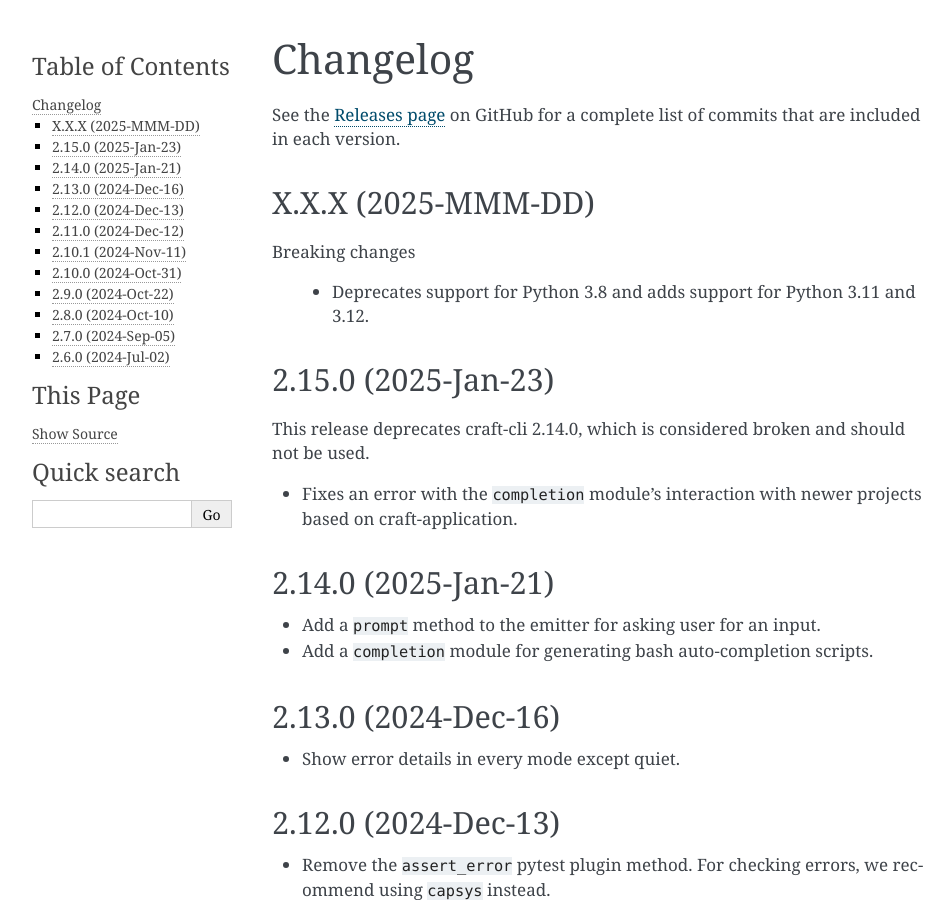
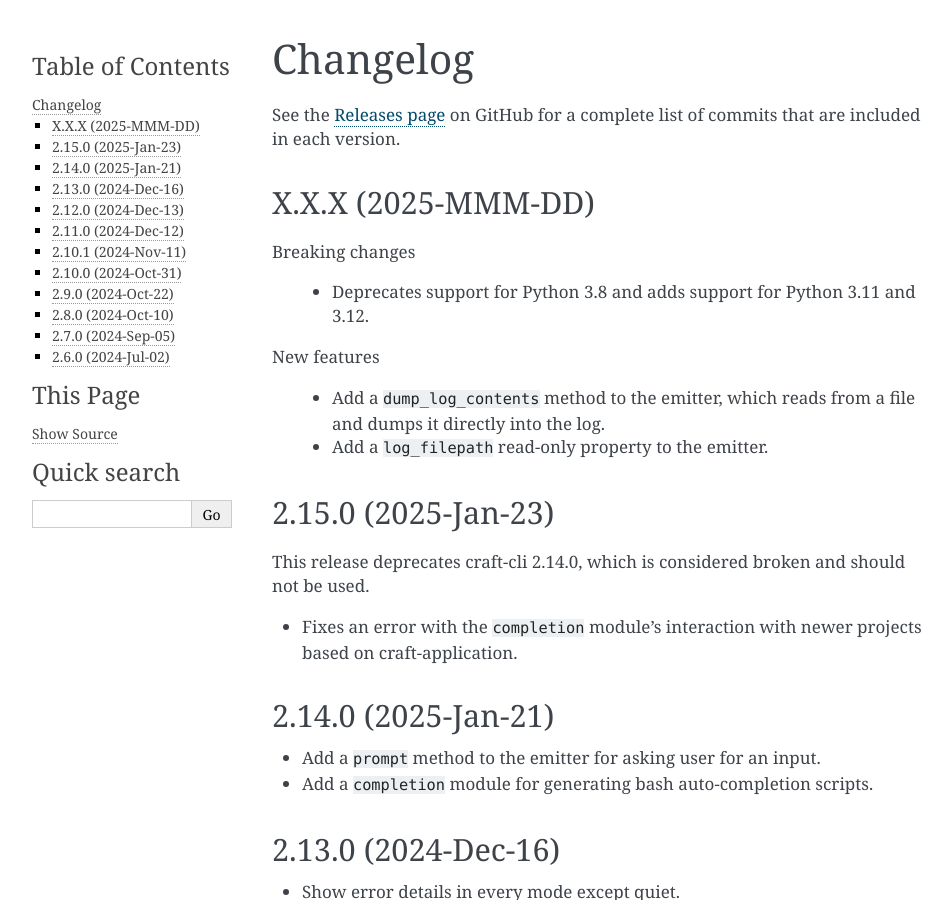
Before and after one commit to canonical/craft-cli, a Sphinx documentation site: the page built from docs/changelog.rst, in a window 1280 px wide and 900 px high. Shown: the whole window, without its empty margins (148-1100 px from the left). Built offline with Sphinx 7.4.7, drawn with Linux system fonts in a browser that asks for light colours; pages that are not in the unit, such as notebooks, are missing from menus.

Commit message:
docs: add changelog entry

```diff
--- a/docs/changelog.rst
+++ b/docs/changelog.rst
@@ -14,6 +14,12 @@ Breaking changes
 
     - Deprecates support for Python 3.8 and adds support for Python 3.11
       and 3.12.
+
+New features
+
+    - Add a ``dump_log_contents`` method to the emitter, which reads from a file
+      and dumps it directly into the log.
+    - Add a ``log_filepath`` read-only property to the emitter.
 
 2.15.0 (2025-Jan-23)
 --------------------
```
